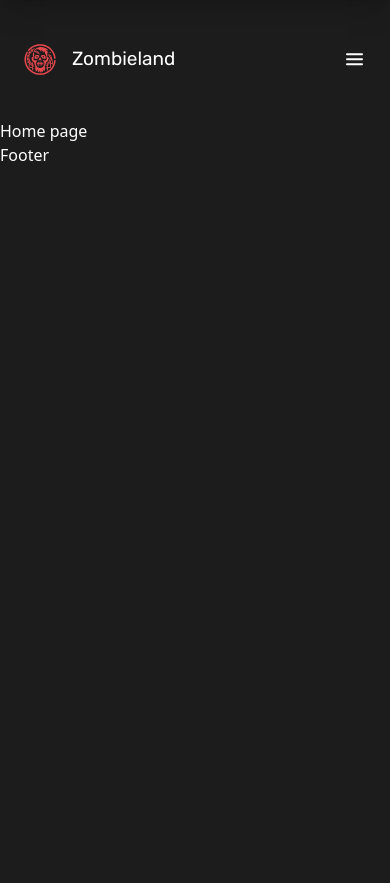
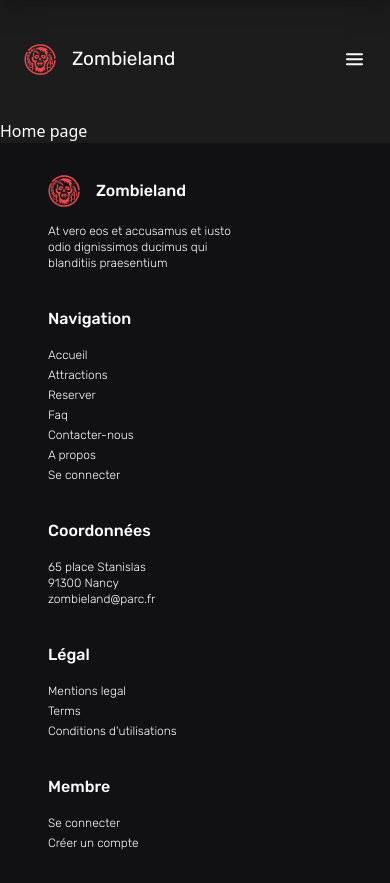
Before and after one commit to Pauline-Devavry/projet-zombieland-fork, a React (Vite) app in the folder client/: page / in a window 390 px wide. Before the commit the page ends 844 px from the top, so only its background shows below. Built offline with nearby package versions, Linux system fonts and the light colour scheme.

Commit message:
S1D2 Client - Footer and responsive / fix header padding with the responsive

```diff
--- a/client/src/components/Footer.jsx
+++ b/client/src/components/Footer.jsx
@@ -1,10 +1,91 @@
+import { NavLink } from "react-router-dom"
+import zombielandLogo from "../assets/logos/zombieland-logo.svg"
 
 function Footer() {
 
     return (
-        <div>
-            <h1>Footer</h1>
-        </div>
+        <footer className="w-full bg-secondaryBackgroundColor">
+            <div className="px-12 py-8 flex flex-col gap-9 md:flex-row max-w-[75rem] m-auto font-rubik text-white md:px-6 md:justify-between">
+                <div className="flex flex-col gap-4">
+                    <NavLink to={"/"} className={"flex gap-4 items-center"}>
+                        <img src={zombielandLogo} className="w-8" alt="" />
+                        <span className="font-medium">Zombieland</span>
+                    </NavLink>
+                    <p className="font-thin max-w-[198px] text-xs">
+                        At vero eos et accusamus et iusto odio dignissimos ducimus qui blanditiis praesentium
+                    </p>
+                </div>
+                <nav className="flex flex-col gap-4">
+                    <h4 className="font-medium">Navigation</h4>
+                    <ul className="font-extralight flex flex-col text-xs gap-1">
+                        <li>
+                            <NavLink to="/">Accueil</NavLink>
+                        </li>
+                        <li>
+                            <NavLink to="/attractions">Attractions</NavLink>
+                        </li>
+                        <li>
+                            <NavLink to="/reserver">Reserver</NavLink>
+                        </li>
+                        <li>
+                            <NavLink to="/faq">Faq</NavLink>
+                        </li>
+                        <li>
+                            <NavLink to="/contact">Contacter-nous</NavLink>
+                        </li>
+                        <li>
+                            <NavLink to="/a-propos">A propos</NavLink>
+                        </li>
+                        <li>
+                            <NavLink to="/connexion">Se connecter</NavLink>
+                        </li>
+                    </ul>
+                </nav>
+                <div className="flex flex-col gap-4">
+                    <h4 className="font-medium">Coordonnées</h4>
+                    <div className="text-xs font-extralight">
+                        <p>65 place Stanislas</p>
+                        <p>91300 Nancy</p>
+                        <p>zombieland@parc.fr</p>
+                    </div>
+                </div>
+                <nav className="flex flex-col gap-4">
+                    <h4 className="font-medium">Légal</h4>
+                    <ul className="font-extralight flex flex-col text-xs gap-1">
+                        <li>
+                            <NavLink to={"mentions-legals"}>
+                                Mentions legal
+                            </NavLink>
+                        </li>
+                        <li>
+                            <NavLink to={"mentions-legals"}>
+                                Terms
+                            </NavLink>
+                        </li>
+                        <li>
+                            <NavLink to={"mentions-legals"}>
+                                Conditions d&apos;utilisations
+                            </NavLink>
+                        </li>
+                    </ul>
+                </nav>
+                <nav className="flex flex-col gap-4">
+                    <h4 className="font-medium">Membre</h4>
+                    <ul className="font-extralight flex flex-col text-xs gap-1">
+                        <li>
+                            <NavLink to={"/connexion"}>
+                                Se connecter
+                            </NavLink>
+                        </li>
+                        <li>
+                            <NavLink to={"/register"}>
+                                Créer un compte
+                            </NavLink>
+                        </li>
+                    </ul>
+                </nav>
+            </div>
+        </footer>
     )
 
 }
--- a/client/src/components/Header.jsx
+++ b/client/src/components/Header.jsx
@@ -31,7 +31,7 @@ function Header() {
                     </a>
                 </nav>
             </div>
-            <div className="max-w-[75rem] mx-auto py-11 flex justify-between items-center font-rubik text-white sm:px-8 lg:px-12 px-6">
+            <div className="max-w-[75rem] mx-auto py-11 flex justify-between items-center font-rubik text-white px-6">
                 <div className="flex items-center gap-4">
                     <img className="w-8" src={ZombieLandLogo} alt="Logo de Zombieland"/>
                     <span className="text-[19px]">Zombieland</span>
--- a/client/tailwind.config.js
+++ b/client/tailwind.config.js
@@ -9,7 +9,8 @@ export default {
       colors: {
         primaryColor: "#E5484D",
         backgroundColor: "#1C1C1C",
-        borderColor: "#191111",
+        secondaryBackgroundColor: "#111113",
+        borderColor: "#6E2920",
         adminTextColor: "#202020",
         adminSideBarColor: "#FCFCFC",
         adminBorderColor: "#CECECE",
```
